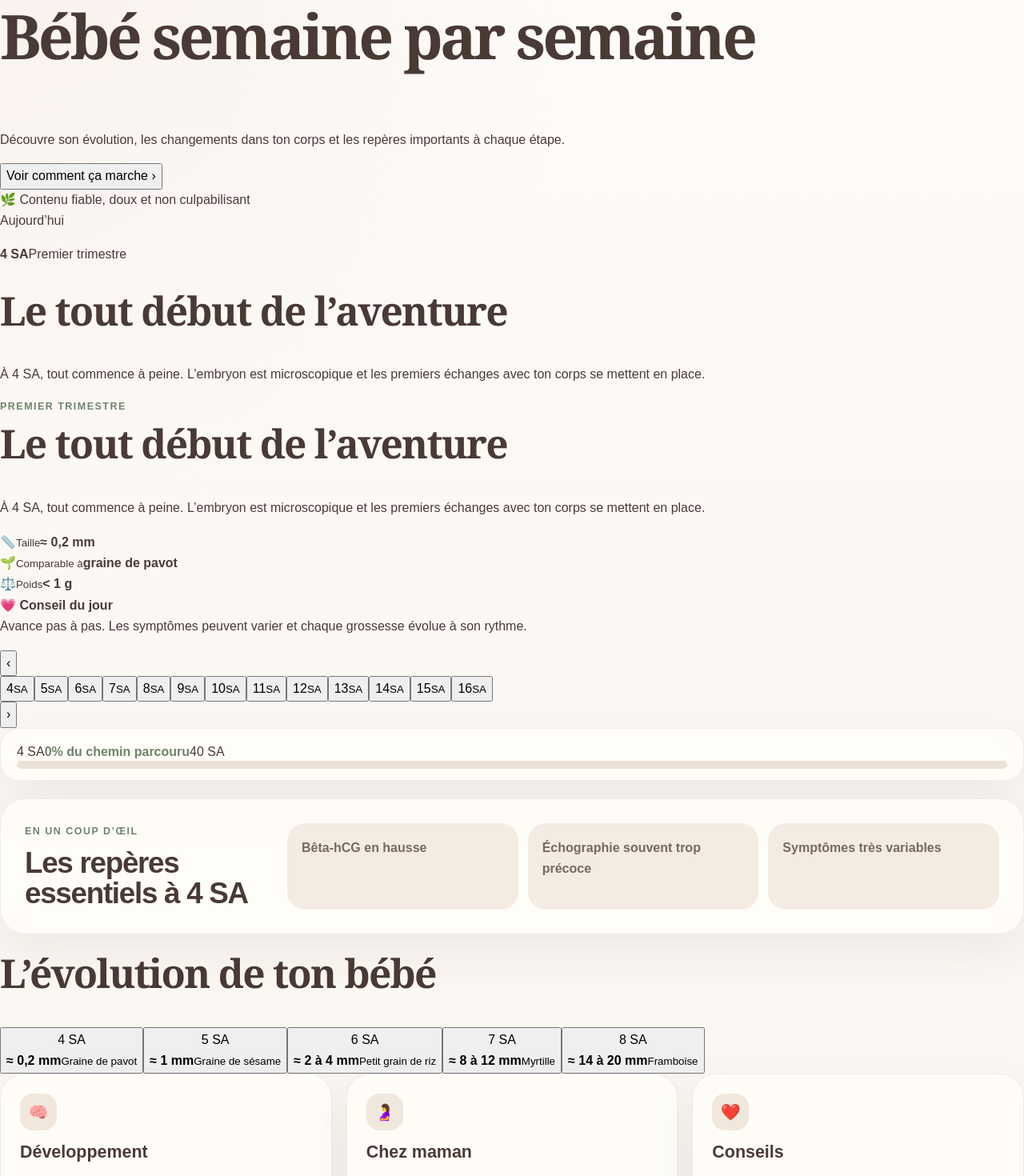
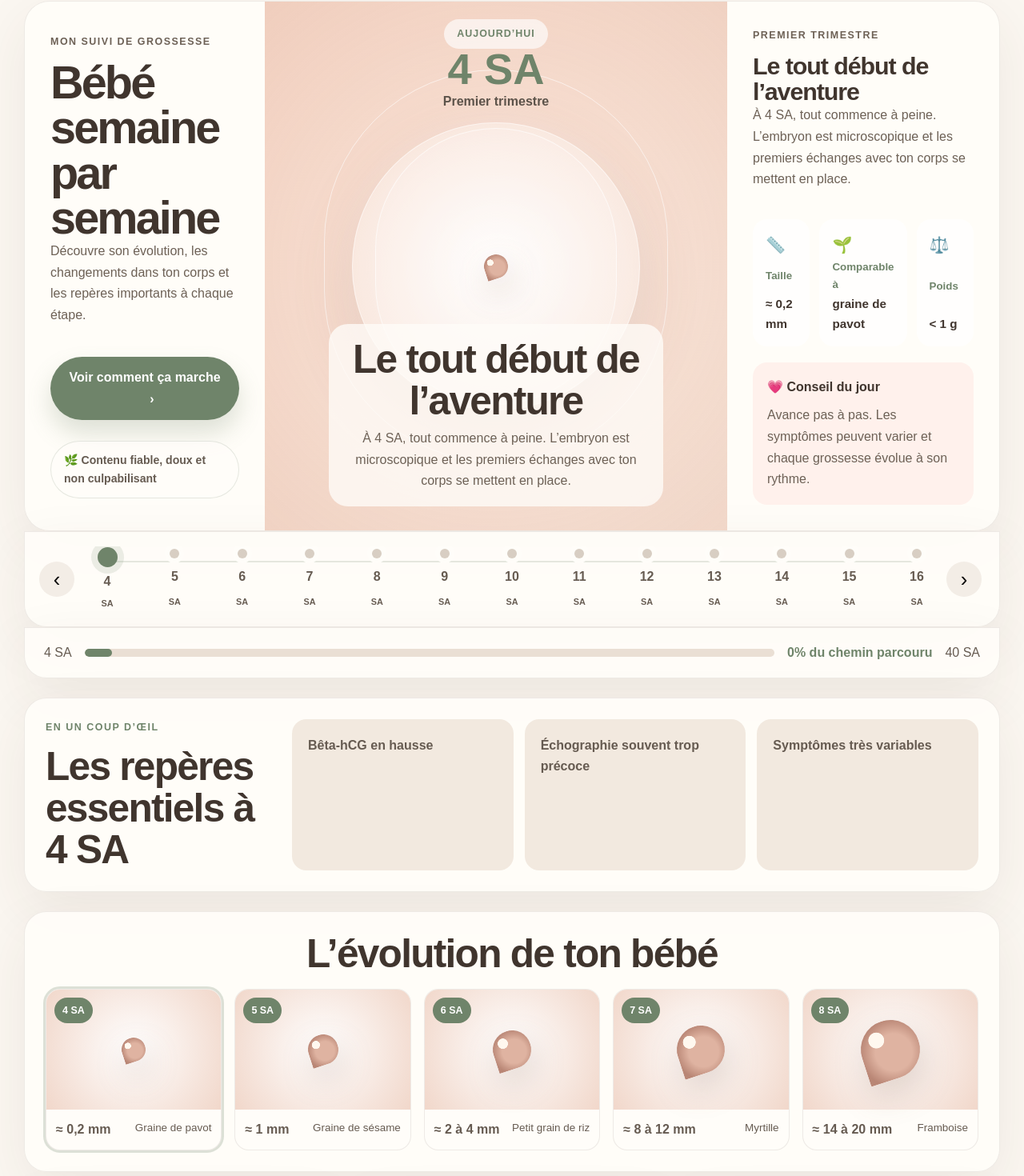
Before and after one commit to Yelenna04/maman-pas-a-pas, a Next.js app: page /pendant-grossesse/semaine-par-semaine in a window 1280 px wide. Shown: the part 120-1590 px from the top of the page at 80% size. Built offline with nearby package versions, Linux system fonts and the light colour scheme.

Commit message:
Style rebuilt week app from mockup

```diff
--- a/app/pendant-grossesse/semaine-par-semaine/semaine-par-semaine.css
+++ b/app/pendant-grossesse/semaine-par-semaine/semaine-par-semaine.css
@@ -1,55 +1,44 @@
-.mpap-week-app {
+.mpap-app {
   min-height: 100vh;
-  background:
-    radial-gradient(circle at 8% 0%, rgba(157, 174, 145, 0.25), transparent 32rem),
-    radial-gradient(circle at 92% 10%, rgba(225, 194, 172, 0.28), transparent 30rem),
-    #fbf7f1;
+  background: #fbf7f1;
   color: #40352e;
 }
 
-.mpap-week-shell {
-  width: min(1180px, calc(100% - 32px));
+.mpap-shell {
+  width: min(1220px, calc(100% - 32px));
   margin: 0 auto;
   padding: 28px 0 72px;
 }
 
-.mpap-week-back {
-  display: inline-flex;
-  margin-bottom: 18px;
-  color: #6f846a;
-  font-weight: 800;
-  text-decoration: none;
+.mpap-showcase,
+.mpap-weekline,
+.mpap-progress,
+.mpap-glance,
+.mpap-gallery,
+.mpap-cards article {
+  border: 1px solid rgba(86, 70, 58, 0.1);
+  background: rgba(255, 253, 249, 0.92);
+  box-shadow: 0 24px 70px rgba(73, 55, 41, 0.08);
 }
 
-.mpap-week-hero {
+.mpap-showcase {
   display: grid;
-  grid-template-columns: minmax(0, 1fr) 250px;
-  gap: 18px;
-  align-items: stretch;
-  margin-bottom: 16px;
+  grid-template-columns: 300px minmax(0, 1fr) 340px;
+  min-height: 520px;
+  overflow: hidden;
+  border-radius: 32px;
 }
 
-.mpap-week-hero > div,
-.mpap-week-badge,
-.mpap-week-nav,
-.mpap-timeline,
-.mpap-progress,
-.mpap-stage,
-.mpap-glance,
-.mpap-cards > article {
-  border: 1px solid rgba(86, 70, 58, 0.09);
-  background: rgba(255, 253, 249, 0.9);
-  box-shadow: 0 22px 60px rgba(72, 55, 43, 0.07);
-  backdrop-filter: blur(16px);
-}
-
-.mpap-week-hero > div:first-child {
-  border-radius: 30px;
-  padding: clamp(24px, 3.2vw, 38px);
+.mpap-intro,
+.mpap-side-card {
+  padding: 32px;
+  display: flex;
+  flex-direction: column;
+  justify-content: center;
 }
 
 .mpap-kicker {
-  margin: 0 0 10px;
+  margin: 0 0 12px;
   color: #6f846a;
   font-size: 0.78rem;
   font-weight: 900;
@@ -57,374 +46,363 @@
   text-transform: uppercase;
 }
 
-.mpap-week-hero h1 {
-  max-width: 720px;
+.mpap-intro h1 {
   margin: 0;
   font-family: var(--font-lora), Georgia, serif;
-  font-size: clamp(2.15rem, 4.7vw, 4rem);
-  line-height: 1;
-  letter-spacing: -0.04em;
+  font-size: clamp(2.35rem, 4.5vw, 4.2rem);
+  line-height: 0.98;
 }
 
-.mpap-week-hero p {
-  max-width: 650px;
-  margin: 16px 0 0;
+.mpap-intro p,
+.mpap-side-card p,
+.mpap-main-scene article p,
+.mpap-cards p {
   color: #6d6156;
-  font-size: 1rem;
-  line-height: 1.65;
+  line-height: 1.68;
 }
 
-.mpap-week-badge {
-  border-radius: 30px;
-  padding: 24px;
-  display: flex;
-  flex-direction: column;
-  justify-content: center;
+.mpap-intro button {
+  width: fit-content;
+  margin-top: 22px;
+  border: 0;
+  border-radius: 999px;
+  padding: 13px 18px;
+  background: #6f846a;
+  color: white;
+  font: inherit;
+  font-weight: 900;
+  cursor: pointer;
+  box-shadow: 0 16px 30px rgba(111, 132, 106, 0.24);
 }
 
-.mpap-week-badge span {
-  color: #776a60;
-  font-weight: 900;
+.mpap-intro button span { padding-left: 18px; }
+
+.mpap-trust {
+  width: fit-content;
+  margin-top: 26px;
+  padding: 12px 16px;
+  border: 1px solid rgba(111, 132, 106, 0.18);
+  border-radius: 999px;
+  color: #665b51;
+  background: rgba(255, 253, 249, 0.7);
+  font-size: 0.88rem;
+  font-weight: 750;
 }
 
-.mpap-week-badge strong {
-  margin: 8px 0;
+.mpap-main-scene {
+  position: relative;
+  min-height: 520px;
+  display: grid;
+  place-items: center;
+  overflow: hidden;
+  background:
+    radial-gradient(circle at center, rgba(255,255,255,0.94), rgba(246, 203, 185, 0.35) 46%, rgba(232, 185, 164, 0.45)),
+    linear-gradient(135deg, #f6dfd2, #f7eee5);
+}
+
+.mpap-main-scene::before,
+.mpap-main-scene::after {
+  content: "";
+  position: absolute;
+  border-radius: 999px;
+  border: 1px solid rgba(255, 255, 255, 0.58);
+}
+
+.mpap-main-scene::before { width: 74%; height: 74%; }
+.mpap-main-scene::after { width: 52%; height: 52%; background: rgba(255,255,255,0.16); }
+
+.mpap-today {
+  position: absolute;
+  top: 22px;
+  margin: 0;
+  padding: 8px 16px;
+  border-radius: 999px;
+  background: rgba(255,255,255,0.65);
+  color: #6f846a;
+  font-weight: 900;
+  letter-spacing: 0.08em;
+  text-transform: uppercase;
+  font-size: 0.78rem;
+}
+
+.mpap-main-scene > strong {
+  position: absolute;
+  top: 58px;
   color: #6f846a;
   font-family: var(--font-lora), Georgia, serif;
-  font-size: 3.35rem;
+  font-size: 3.4rem;
   line-height: 1;
 }
 
-.mpap-week-badge p {
-  margin: 0;
-  color: #665b51;
-  line-height: 1.5;
+.mpap-main-scene > span {
+  position: absolute;
+  top: 112px;
+  color: #5d544b;
+  font-weight: 800;
 }
 
-.mpap-week-nav {
-  display: flex;
-  gap: 10px;
-  margin-bottom: 14px;
-  padding: 9px;
-  border-radius: 999px;
-  overflow-x: auto;
-}
-
-.mpap-week-nav span {
-  flex: 0 0 auto;
-  border-radius: 999px;
-  padding: 10px 16px;
-  color: #665b51;
-  font-weight: 850;
-}
-
-.mpap-week-nav span.is-active {
-  background: #6f846a;
-  color: white;
-  box-shadow: 0 12px 24px rgba(111, 132, 106, 0.22);
-}
-
-.mpap-timeline {
-  position: relative;
-  display: flex;
-  gap: 14px;
-  margin-bottom: 14px;
-  padding: 20px 18px 16px;
-  border-radius: 28px;
-  overflow-x: auto;
-}
-
-.mpap-timeline::before {
-  content: "";
-  position: absolute;
-  left: 32px;
-  right: 32px;
-  top: 35px;
-  height: 2px;
-  background: rgba(111, 132, 106, 0.22);
-}
-
-.mpap-timeline button {
-  appearance: none;
-  -webkit-appearance: none;
+.mpap-bubble {
   position: relative;
   z-index: 1;
-  flex: 0 0 auto;
-  min-width: 48px;
-  border: 0;
-  border-radius: 999px;
-  padding: 0 0 2px;
-  background: transparent;
-  color: #665b51;
-  display: grid;
-  place-items: center;
-  gap: 8px;
-  font: inherit;
-  font-weight: 900;
-  cursor: pointer;
-}
-
-.mpap-timeline button::before {
-  content: "";
-  width: 14px;
-  height: 14px;
-  border-radius: 999px;
-  background: #d8cfc4;
-  box-shadow: 0 0 0 6px #fffdf9;
-}
-
-.mpap-timeline button.is-active::before {
-  width: 26px;
-  height: 26px;
-  background: #6f846a;
-  box-shadow: 0 0 0 8px rgba(111, 132, 106, 0.14), 0 10px 22px rgba(111, 132, 106, 0.26);
-}
-
-.mpap-timeline button.is-active span {
-  color: #6f846a;
-}
-
-.mpap-timeline button small {
-  display: none;
-}
-
-.mpap-progress {
-  position: relative;
-  margin-bottom: 22px;
-  padding: 16px 20px 22px;
-  border-radius: 24px;
-  overflow: hidden;
-}
-
-.mpap-progress div {
-  display: flex;
-  justify-content: space-between;
-  gap: 14px;
-  margin-bottom: 12px;
-  color: #776b61;
-  font-size: 0.92rem;
-}
-
-.mpap-progress strong {
-  color: #6f846a;
-}
-
-.mpap-progress::after {
-  content: "";
-  position: absolute;
-  left: 20px;
-  right: 20px;
-  bottom: 14px;
-  height: 10px;
-  border-radius: 999px;
-  background: #ece2d7;
-}
-
-.mpap-progress i {
-  position: absolute;
-  left: 20px;
-  bottom: 14px;
-  z-index: 1;
-  height: 10px;
-  border-radius: 999px;
-  background: linear-gradient(90deg, #a5b89a, #6f846a);
-  transition: width 220ms ease;
-}
-
-.mpap-stage {
-  display: grid;
-  grid-template-columns: minmax(0, 1.08fr) minmax(340px, 0.92fr);
-  gap: 22px;
-  padding: clamp(18px, 3vw, 30px);
-  border-radius: 38px;
-  margin-bottom: 22px;
-}
-
-.mpap-visual-card {
-  min-height: 520px;
-  border-radius: 32px;
-  background:
-    radial-gradient(circle at 50% 42%, rgba(255, 255, 255, 0.98), rgba(241, 231, 219, 0.68));
-  border: 1px solid rgba(86, 70, 58, 0.08);
-  display: grid;
-  place-items: center;
-  position: relative;
-  overflow: hidden;
-}
-
-.mpap-visual-card::before,
-.mpap-visual-card::after {
-  content: "";
-  position: absolute;
-  border-radius: 999px;
-  border: 1px solid rgba(111, 132, 106, 0.12);
-}
-
-.mpap-visual-card::before {
-  width: 72%;
-  height: 72%;
-}
-
-.mpap-visual-card::after {
-  width: 52%;
-  height: 52%;
-  background: rgba(255, 255, 255, 0.32);
-}
-
-.mpap-visual-glow {
-  position: relative;
-  z-index: 1;
-  width: clamp(230px, 32vw, 380px);
-  height: clamp(230px, 32vw, 380px);
+  width: clamp(220px, 29vw, 360px);
+  height: clamp(220px, 29vw, 360px);
   border-radius: 50%;
   display: grid;
   place-items: center;
-  background: rgba(255, 255, 255, 0.62);
-  box-shadow:
-    inset 0 0 0 1px rgba(111, 132, 106, 0.12),
-    0 32px 80px rgba(83, 64, 50, 0.12);
+  background: rgba(255,255,255,0.28);
+  box-shadow: inset 0 0 0 1px rgba(255,255,255,0.5), 0 30px 80px rgba(134, 89, 73, 0.16);
 }
 
-.mpap-embryo {
-  border-radius: 999px 999px 999px 70%;
-  background:
-    radial-gradient(circle at 32% 28%, #fff8ef 0 14%, transparent 15%),
-    radial-gradient(circle at 54% 56%, #d6ad9c 0 40%, #b98775 74%);
-  box-shadow: 0 18px 38px rgba(147, 108, 88, 0.24);
+.mpap-baby,
+.mpap-gallery i {
+  border-radius: 999px 999px 999px 72%;
+  background: radial-gradient(circle at 32% 28%, #fff8ef 0 13%, transparent 14%), radial-gradient(circle at 54% 56%, #dfb3a1 0 40%, #b98675 74%);
+  box-shadow: 0 16px 38px rgba(147, 108, 88, 0.25);
   transform: rotate(-18deg);
   transition: width 260ms ease, height 260ms ease;
 }
 
-.mpap-visual-title {
+.mpap-main-scene article {
   position: absolute;
+  left: 80px;
+  right: 80px;
+  bottom: 30px;
   z-index: 2;
-  left: 22px;
-  right: 22px;
-  bottom: 22px;
-  padding: 16px;
+  padding: 18px 22px;
   border-radius: 24px;
-  background: rgba(255, 253, 249, 0.84);
   text-align: center;
+  background: rgba(255, 253, 249, 0.78);
 }
 
-.mpap-visual-title span {
-  display: block;
-  color: #6f846a;
-  font-weight: 900;
-}
-
-.mpap-visual-title strong {
-  display: block;
-  margin-top: 4px;
-  font-family: var(--font-lora), Georgia, serif;
-  font-size: 1.28rem;
-}
-
-.mpap-info-card {
-  border-radius: 32px;
-  padding: clamp(24px, 3vw, 34px);
-  background: #f4ece3;
-  border: 1px solid rgba(86, 70, 58, 0.08);
-  display: flex;
-  flex-direction: column;
-  justify-content: center;
-}
-
-.mpap-info-card h2,
+.mpap-main-scene article h2,
+.mpap-side-card h2,
 .mpap-glance h2,
+.mpap-gallery h2,
 .mpap-cards h3 {
   margin: 0;
   font-family: var(--font-lora), Georgia, serif;
   line-height: 1.05;
 }
 
-.mpap-info-card h2 {
-  font-size: clamp(2rem, 4vw, 3rem);
+.mpap-main-scene article p { margin: 8px 0 0; }
+
+.mpap-side-card h2 { font-size: 1.9rem; }
+
+.mpap-stat-row {
+  display: grid;
+  grid-template-columns: repeat(3, 1fr);
+  gap: 12px;
+  margin-top: 20px;
 }
 
-.mpap-info-card > p:not(.mpap-kicker) {
-  margin: 16px 0 0;
-  color: #675b50;
-  line-height: 1.72;
-}
-
-.mpap-stats {
-  display: grid;
-  grid-template-columns: repeat(3, minmax(0, 1fr));
-  gap: 12px;
-  margin-top: 24px;
-}
-
-.mpap-stats article {
-  min-height: 120px;
-  padding: 18px;
-  border-radius: 24px;
-  background: rgba(255, 253, 249, 0.78);
+.mpap-stat-row article {
+  min-height: 130px;
+  padding: 16px;
+  border-radius: 18px;
+  background: rgba(255,255,255,0.78);
   display: flex;
   flex-direction: column;
   justify-content: space-between;
 }
 
-.mpap-stats span {
-  display: block;
-  color: #6f846a;
-  font-size: 1.25rem;
+.mpap-stat-row span { font-size: 1.25rem; }
+.mpap-stat-row small { color: #6f846a; font-weight: 800; }
+.mpap-stat-row strong { font-size: 0.95rem; }
+
+.mpap-tip {
+  margin-top: 20px;
+  padding: 18px;
+  border-radius: 18px;
+  background: #fff1ec;
 }
 
-.mpap-stats small {
-  display: block;
-  color: #766a60;
-  font-weight: 900;
+.mpap-tip p { margin: 8px 0 0; }
+
+.mpap-weekline {
+  display: grid;
+  grid-template-columns: 48px 1fr 48px;
+  align-items: center;
+  gap: 12px;
+  padding: 18px;
+  border-radius: 0 0 28px 28px;
 }
 
-.mpap-stats strong {
-  color: #40352e;
-  font-size: 1.02rem;
+.mpap-weekline > button {
+  width: 44px;
+  height: 44px;
+  border: 0;
+  border-radius: 999px;
+  background: #f3ede6;
+  font-size: 1.6rem;
+  cursor: pointer;
 }
+
+.mpap-weekline > div {
+  position: relative;
+  display: flex;
+  justify-content: space-between;
+  gap: 10px;
+  overflow-x: auto;
+}
+
+.mpap-weekline > div::before {
+  content: "";
+  position: absolute;
+  left: 26px;
+  right: 26px;
+  top: 18px;
+  height: 2px;
+  background: rgba(111,132,106,0.18);
+}
+
+.mpap-weekline div button {
+  position: relative;
+  z-index: 1;
+  min-width: 50px;
+  border: 0;
+  background: transparent;
+  color: #665b51;
+  display: grid;
+  place-items: center;
+  gap: 5px;
+  font: inherit;
+  font-weight: 900;
+  cursor: pointer;
+}
+
+.mpap-weekline i {
+  width: 12px;
+  height: 12px;
+  border-radius: 999px;
+  background: #d8cec3;
+  box-shadow: 0 0 0 6px #fffdf9;
+}
+
+.mpap-weekline .active i {
+  width: 25px;
+  height: 25px;
+  background: #6f846a;
+  box-shadow: 0 0 0 8px rgba(111,132,106,0.14);
+}
+
+.mpap-weekline small { font-size: 0.68rem; }
+
+.mpap-progress {
+  display: grid;
+  grid-template-columns: auto 1fr auto auto;
+  gap: 16px;
+  align-items: center;
+  margin-bottom: 24px;
+  padding: 18px 24px;
+  border-radius: 0 0 28px 28px;
+  color: #665b51;
+}
+
+.mpap-progress i {
+  height: 10px;
+  border-radius: 999px;
+  background: #eadfd4;
+  overflow: hidden;
+}
+
+.mpap-progress b {
+  display: block;
+  height: 100%;
+  border-radius: inherit;
+  background: #6f846a;
+}
+
+.mpap-progress strong { color: #6f846a; }
 
 .mpap-glance {
   display: grid;
-  grid-template-columns: 310px 1fr;
+  grid-template-columns: 290px 1fr;
   gap: 18px;
-  margin-bottom: 22px;
-  padding: clamp(22px, 3vw, 30px);
-  border-radius: 32px;
-}
-
-.mpap-glance h2 {
-  font-size: clamp(1.65rem, 3vw, 2.3rem);
+  margin-bottom: 24px;
+  padding: 26px;
+  border-radius: 28px;
 }
 
 .mpap-glance > div:last-child {
   display: grid;
-  grid-template-columns: repeat(3, minmax(0, 1fr));
-  gap: 12px;
+  grid-template-columns: repeat(3, 1fr);
+  gap: 14px;
 }
 
 .mpap-glance article {
-  padding: 18px;
-  border-radius: 22px;
-  background: #f4ece3;
-  color: #766a60;
+  padding: 20px;
+  border-radius: 18px;
+  background: #f2e9df;
+  color: #665b51;
   font-weight: 900;
 }
 
+.mpap-gallery {
+  margin-bottom: 24px;
+  padding: 26px;
+  border-radius: 28px;
+}
+
+.mpap-gallery h2 {
+  text-align: center;
+  margin-bottom: 18px;
+}
+
+.mpap-gallery > div {
+  display: grid;
+  grid-template-columns: repeat(5, 1fr);
+  gap: 16px;
+}
+
+.mpap-gallery button {
+  overflow: hidden;
+  border: 1px solid rgba(86, 70, 58, 0.1);
+  border-radius: 18px;
+  background: #fffdf9;
+  cursor: pointer;
+  padding: 0;
+  text-align: left;
+}
+
+.mpap-gallery button > span {
+  position: absolute;
+  margin: 10px;
+  border-radius: 999px;
+  padding: 6px 10px;
+  background: #6f846a;
+  color: white;
+  font-weight: 900;
+  font-size: 0.78rem;
+}
+
+.mpap-gallery button > div {
+  min-height: 150px;
+  display: grid;
+  place-items: center;
+  background: radial-gradient(circle, #fff, #f1d7ca);
+}
+
+.mpap-gallery footer {
+  display: flex;
+  justify-content: space-between;
+  gap: 8px;
+  padding: 12px;
+  color: #665b51;
+}
+
+.mpap-gallery small { font-size: 0.84rem; }
+
+.mpap-gallery .active { outline: 3px solid rgba(111,132,106,0.24); }
+
 .mpap-cards {
   display: grid;
-  grid-template-columns: repeat(3, minmax(0, 1fr));
+  grid-template-columns: repeat(3, 1fr);
   gap: 18px;
 }
 
-.mpap-cards > article {
-  min-height: 220px;
-  border-radius: 30px;
+.mpap-cards article {
+  border-radius: 24px;
   padding: 24px;
-  transition: transform 180ms ease, box-shadow 180ms ease;
-}
-
-.mpap-cards > article:hover {
-  transform: translateY(-3px);
-  box-shadow: 0 28px 70px rgba(72, 55, 43, 0.1);
 }
 
 .mpap-cards span {
@@ -438,64 +416,18 @@
   font-size: 1.25rem;
 }
 
-.mpap-cards h3 {
-  font-size: 1.34rem;
-}
+.mpap-cards p { margin-bottom: 0; }
 
-.mpap-cards p {
-  margin: 12px 0 0;
-  color: #675b50;
-  line-height: 1.68;
-}
-
-@media (max-width: 980px) {
-  .mpap-week-hero,
-  .mpap-stage,
-  .mpap-glance,
-  .mpap-cards {
-    grid-template-columns: 1fr;
-  }
-
-  .mpap-week-badge {
-    min-height: 170px;
-  }
-
-  .mpap-stats,
-  .mpap-glance > div:last-child {
-    grid-template-columns: repeat(3, minmax(0, 1fr));
-  }
+@media (max-width: 1040px) {
+  .mpap-showcase { grid-template-columns: 1fr; }
+  .mpap-gallery > div, .mpap-cards { grid-template-columns: repeat(2, 1fr); }
+  .mpap-glance { grid-template-columns: 1fr; }
 }
 
 @media (max-width: 640px) {
-  .mpap-week-shell {
-    width: min(100% - 22px, 1180px);
-    padding-top: 24px;
-  }
-
-  .mpap-week-hero > div:first-child,
-  .mpap-week-badge,
-  .mpap-stage,
-  .mpap-visual-card,
-  .mpap-info-card,
-  .mpap-glance,
-  .mpap-cards > article {
-    border-radius: 26px;
-  }
-
-  .mpap-week-badge strong {
-    font-size: 3rem;
-  }
-
-  .mpap-visual-card {
-    min-height: 430px;
-  }
-
-  .mpap-stats,
-  .mpap-glance > div:last-child {
-    grid-template-columns: 1fr;
-  }
-
-  .mpap-cards > article {
-    min-height: auto;
-  }
+  .mpap-shell { width: min(100% - 22px, 1220px); padding-top: 22px; }
+  .mpap-showcase { border-radius: 26px; }
+  .mpap-main-scene article { left: 18px; right: 18px; }
+  .mpap-stat-row, .mpap-glance > div:last-child, .mpap-gallery > div, .mpap-cards { grid-template-columns: 1fr; }
+  .mpap-progress { grid-template-columns: 1fr; }
 }
```
